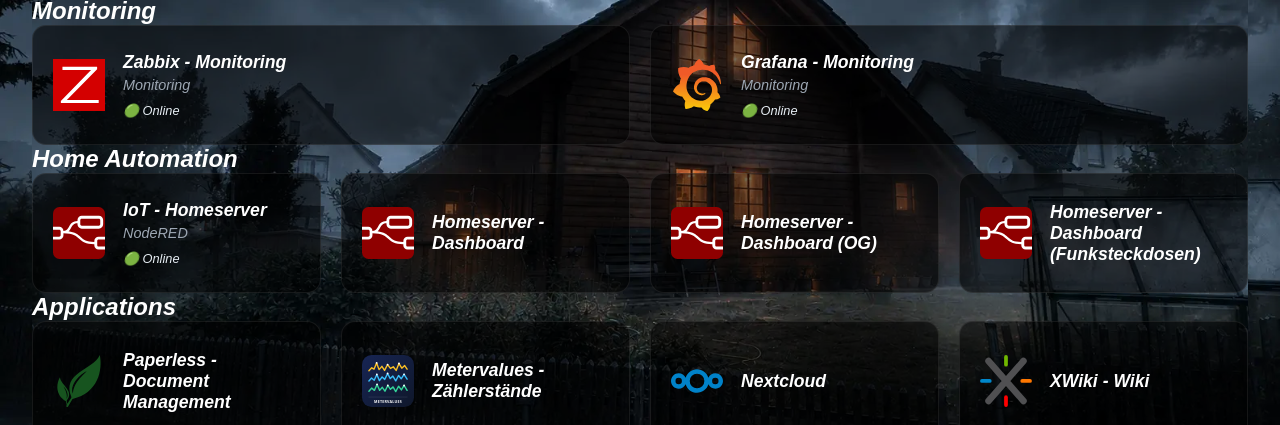
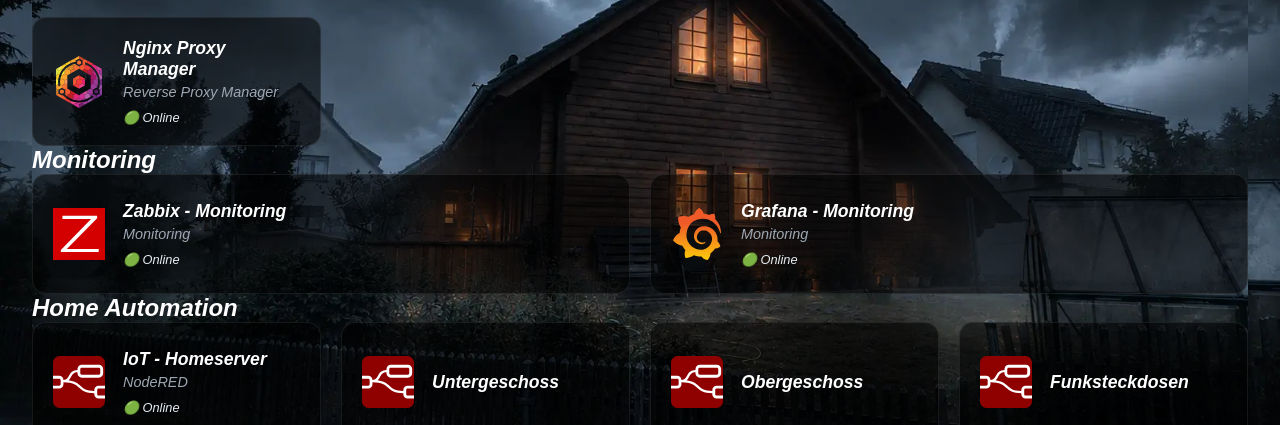
Before and after one commit to zzeroo/homebase-dashboard, a plain HTML site: page index.html in a window 1280 px wide. Shown: the part 303-728 px from the top of the page. Drawn offline with Linux system fonts and the light colour scheme.

Commit message:
Proxy Manager links and Dashboard
Add
- proxy manager link
Rename
- Dashboard links

```diff
--- a/index.html
+++ b/index.html
@@ -67,6 +67,15 @@
                             </div>
                         </a>
 
+                        <a class="card" href="http://proxy.zzeroo.lan/" data-fqdn="proxy" target="_blank" rel="noopener noreferrer">
+                            <img class="card-icon" src="/images/icons/nginx-proxy-manager.svg" alt="" />
+                            <div class="card-content">
+                                <div class="title">Nginx Proxy Manager</div>
+                                <div class="subtitle">Reverse Proxy Manager</div>
+                                <div class="status">🟢 Online</div>
+                            </div>
+                        </a>
+
                     </div>
                 </section>
 
@@ -108,21 +117,21 @@
                         <a class="card" href="http://homeserver.zzeroo.lan/dashboard" data-fqdn="homeserver" target="_blank" rel="noopener noreferrer">
                             <img class="card-icon" src="/images/icons/nodered.svg" alt="" />
                             <div class="card-content">
-                                <div class="title">Homeserver - Dashboard</div>
+                                <div class="title">Untergeschoss</div>
                             </div>
                         </a>
 
                         <a class="card" href="http://homeserver.zzeroo.lan/dashboard/og" data-fqdn="homeserver" target="_blank" rel="noopener noreferrer">
                             <img class="card-icon" src="/images/icons/nodered.svg" alt="" />
                             <div class="card-content">
-                                <div class="title">Homeserver - Dashboard (OG)</div>
+                                <div class="title">Obergeschoss</div>
                             </div>
                         </a>
 
                         <a class="card" href="http://homeserver.zzeroo.lan/dashboard/plugs" data-fqdn="homeserver" target="_blank" rel="noopener noreferrer">
                             <img class="card-icon" src="/images/icons/nodered.svg" alt="" />
                             <div class="card-content">
-                                <div class="title">Homeserver - Dashboard (Funksteckdosen)</div>
+                                <div class="title">Funksteckdosen</div>
                             </div>
                         </a>
 
```
Also changed, not shown: images/icons/nginx-proxy-manager.svg (added).
